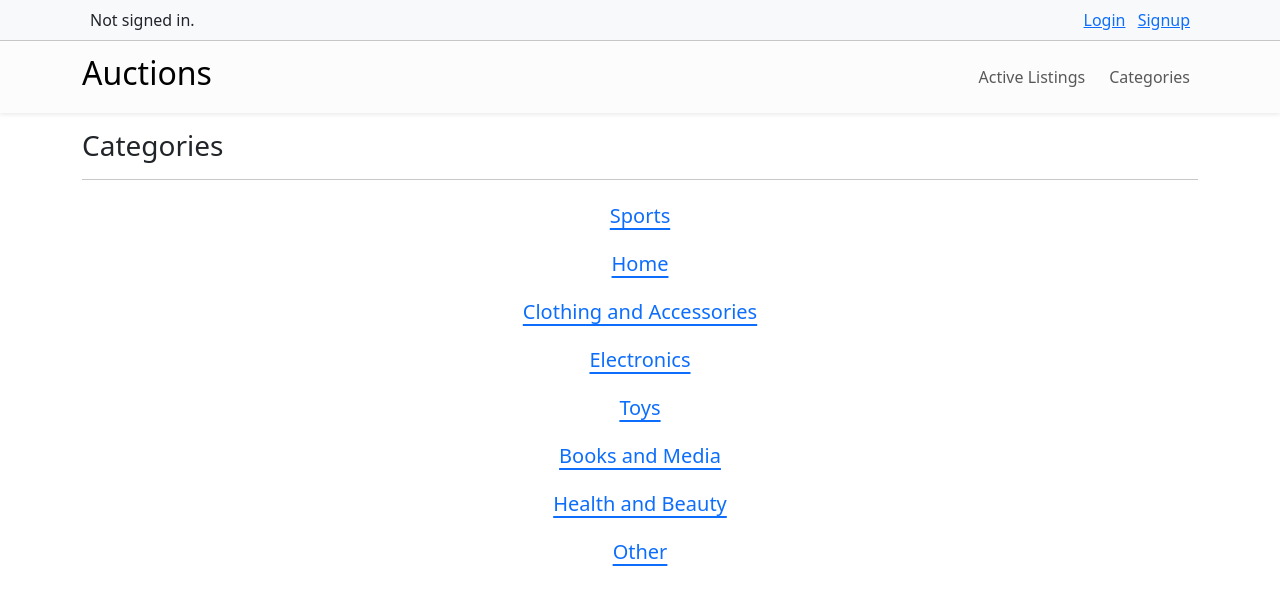
After one commit to srky420/cs50w-project2, a Django app: page /categories/ in a window 1280 px wide. The commit adds this page. Shown: the top 605 px of the page. Run offline with Django 3.2, Linux system fonts and the light colour scheme; data comes from the database, SQL or seed files in the repository; both versions use the stored data as it was after the commit.

Commit message:
Create categories feature

```diff
--- /dev/null
+++ b/auctions/templates/auctions/categories.html
@@ -0,0 +1,19 @@
+{% extends "auctions/layout.html" %}
+
+{% block title %}
+    Categories
+{% endblock %}
+
+{% block body %}
+
+    <h3 class="my-3">Categories</h3>
+
+    <hr>
+
+    <ul class="text-center list-unstyled">
+    {% for category in categories %}
+        <li class="h5 my-4"><a class="link-offset-2" href="{% url 'view_category' category.name %}">{{ category.name }}</a></li>
+    {% endfor %}
+    </ul>
+
+{% endblock %}
--- a/auctions/templates/auctions/create-listing.html
+++ b/auctions/templates/auctions/create-listing.html
@@ -6,7 +6,9 @@
 
 {% block body %}
 
-    <h3 class="text-center my-3">Create New Listing</h3>
+    <h3 class="my-3">Create New Listing</h3>
+
+    <hr>
 
     <form action="{% url 'create_listing' %}" method="post" enctype="multipart/form-data" class="text-center">
         {% csrf_token %}
--- a/auctions/templates/auctions/index.html
+++ b/auctions/templates/auctions/index.html
@@ -13,13 +13,13 @@ Index
             <h4 class="mt-5">Categories</h4>
             <ul class="list-unstyled">
                 {% for category in categories %}
-                    <li class="my-3"><a href="">{{ category.name }}</a></li>
+                    <li class="my-3"><a href="{% url 'view_category' category.name %}">{{ category.name }}</a></li>
                 {% endfor %}
             </ul>
         </div>
 
         <div class="col col-10">
-            <h3 class="mt-3">Active Listings</h3>
+            <h3 class="mt-3">{% if category %}{{ category.name }}{% else %}Active Listings{% endif %}</h3>
             <div class="row row-cols-lg-4 row-cols-md-3 cols-sm-1 g-4">
                 {% for auction, current_bid in zipped_list %}
 
--- a/auctions/templates/auctions/layout.html
+++ b/auctions/templates/auctions/layout.html
@@ -19,7 +19,7 @@
 <body>
 
     <!-- Nav Start -->
-    <nav class="navbar bg-body-tertiary">
+    <nav class="navbar bg-light">
         <div class="container">
             <div class="d-flex w-100 justify-content-between px-2">
             {% if user.is_authenticated %}
@@ -52,7 +52,7 @@
                         <a class="nav-link" aria-current="page" href="{% url 'index' %}">Active Listings</a>
                     </li>
                     <li class="nav-item">
-                        <a class="nav-link" aria-current="page" href="#">Categories</a>
+                        <a class="nav-link" aria-current="page" href="{% url 'view_categories' %}">Categories</a>
                     </li>
                     {% if user.is_authenticated %}
                         <li class="nav-item">
@@ -71,22 +71,21 @@
     </nav>
     <!-- Nav End -->
 
-    <!-- Body Block -->
-    <div class="container">
     <!-- Messages -->
     {% if messages %}
     {% for msg in messages %}
-        <div class="alert alert-{% if msg.tags == 'error' %}danger{% else %}{{ msg.tags }}{% endif %} text-center border-0 rounded-0">
+    <div class="my-0 alert alert-{% if msg.tags == 'error' %}danger{% else %}{{ msg.tags }}{% endif %} text-center border-0 rounded-0">
         <i class="fa fa-exclamation mx-2"></i> {{ msg }}
     </div>
     {% endfor %}
     {% endif %}
     <!-- Messages End -->
 
+    <!-- Body -->
+    <div class="container">
         {% block body %}
         {% endblock %}
     </div>
-    <!-- Endblock -->
 
     <script src="https://cdn.jsdelivr.net/npm/bootstrap@5.3.0-alpha3/dist/js/bootstrap.bundle.min.js"
         integrity="sha384-ENjdO4Dr2bkBIFxQpeoTz1HIcje39Wm4jDKdf19U8gI4ddQ3GYNS7NTKfAdVQSZe"
--- a/auctions/templates/auctions/watchlist.html
+++ b/auctions/templates/auctions/watchlist.html
@@ -7,6 +7,8 @@
 {% block body %}
 
     <h3 class="my-3">Watchlist</h3>
+
+    <hr>
 
     {% for auction, current_bid in zipped_list %}
     <div class="card mb-3 position-relative overflow-hidden rounded-0 mx-auto w-75 shadow-sm">
--- a/auctions/templates/auctions/your-listings.html
+++ b/auctions/templates/auctions/your-listings.html
@@ -8,6 +8,8 @@
 
     <!-- Auctions owned -->
     <h3 class="my-3">Auctions You Own</h3>
+
+    <hr>
 
     {% for auction, current_bid in zipped_list %}
     <div class="card mb-3 position-relative overflow-hidden mx-auto rounded-0 w-75 shadow-sm">
@@ -57,6 +59,8 @@
     <!-- Auctions won -->
     <h3 class="my-3 mt-5">Auctions You've won.</h3>
 
+    <hr>
+
     {% for auction, current_bid in zipped_list_winnings %}
     <div class="card mb-3 position-relative overflow-hidden rounded-0 mx-auto w-75 shadow-sm">
 
--- a/auctions/urls.py
+++ b/auctions/urls.py
@@ -15,5 +15,7 @@ urlpatterns = [
     path("watchlist", views.view_watchlist, name="view_watchlist"),
     path("<int:listing_id>/comment", views.add_comment, name="add_comment"),
     path("<int:listing_id>/delete-comment", views.delete_comment, name="delete_comment"),
-    path("your-listings/", views.your_listings, name="your_listings")
+    path("your-listings/", views.your_listings, name="your_listings"),
+    path("categories/", views.view_categories, name="view_categories"),
+    path("categories/<str:name>", views.view_category, name="view_category")
 ]
--- a/auctions/views.py
+++ b/auctions/views.py
@@ -23,7 +23,6 @@ def index(request):
     zipped_list = zip(auctions, bids)
 
     return render(request, "auctions/index.html", {
-        "auctions": auctions,
         "zipped_list": zipped_list,
         "categories": Category.objects.all()
     })
@@ -324,3 +323,29 @@ def your_listings(request):
         "zipped_list": zipped_list,
         "zipped_list_winnings": zipped_list_winnings
     })
+
+
+# View categories
+def view_categories(request):
+    categories = Category.objects.all()
+    return render(request, "auctions/categories.html", {
+        "categories": categories
+    })
+
+
+# View category specific
+def view_category(request, name):
+    # Get category, auctions, bids
+    category = Category.objects.get(name=name)
+    auctions = AuctionListing.objects.filter(category=category).all()
+    bids = []
+    for auction in auctions:
+        bids.append(auction.bids.all().order_by("-amount").first)
+
+    zipped_list = zip(auctions, bids)
+
+    return render(request, "auctions/index.html", {
+        "zipped_list": zipped_list,
+        "categories": Category.objects.all(),
+        "category": category
+    })
```
Also changed, not shown: db.sqlite3. Lines whose indentation alone changed are shown as unchanged.
